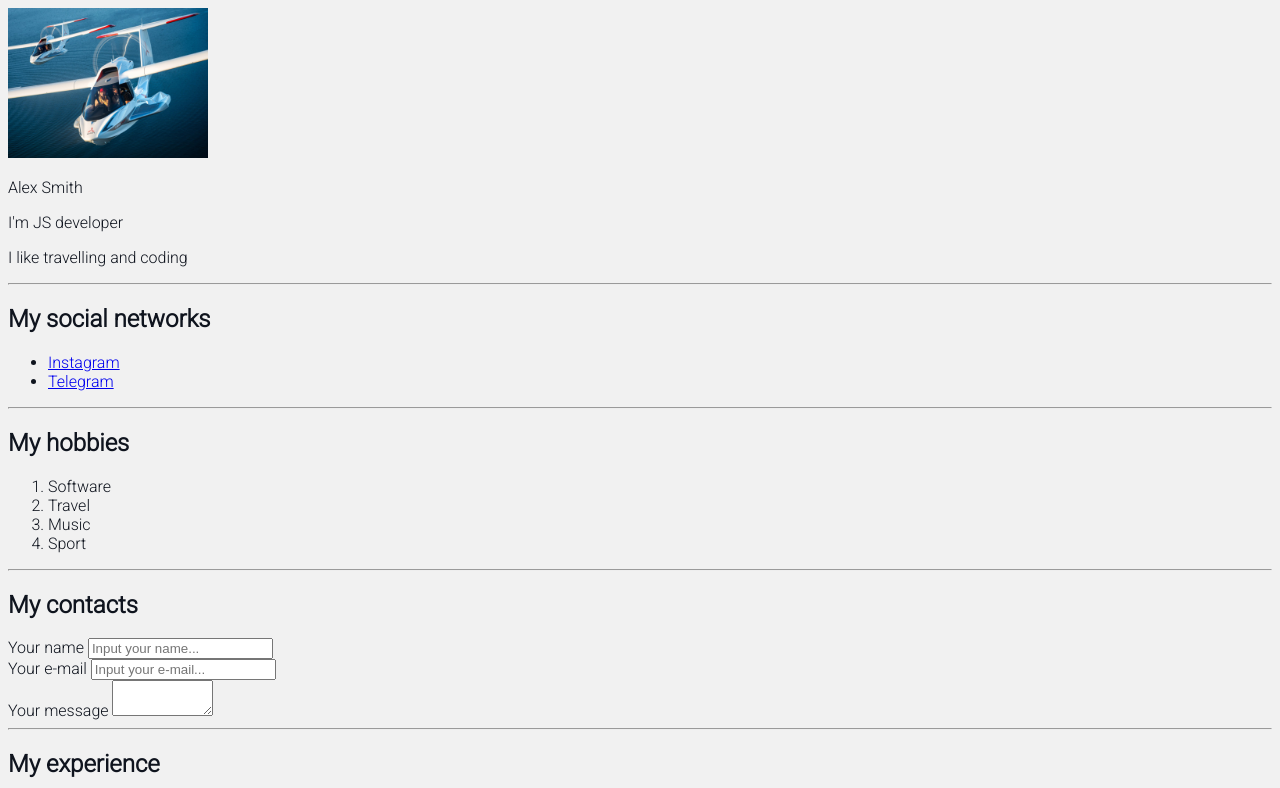
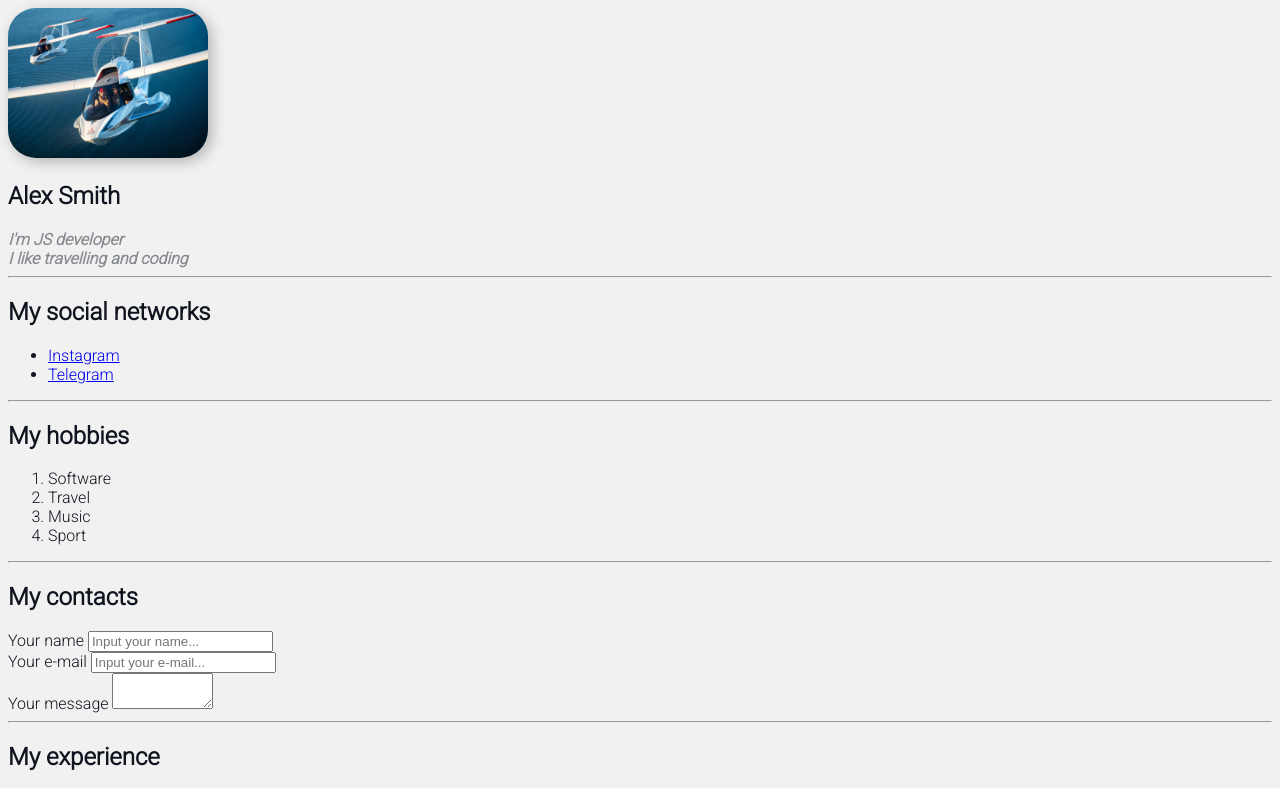
Before and after one commit to alexdoublesmile/edu-frontend, a plain HTML site: page index.html in a window 1280 px wide. Shown: the top 788 px of the page. Drawn offline with Linux system fonts and the light colour scheme.

Commit message:
add container

```diff
--- a/index.html
+++ b/index.html
@@ -6,19 +6,24 @@
         <link rel="stylesheet" href="styles.css">
     </head>
     <body>
-        <img src="logo.jpg" width="200">
+        <div class="container">
+            <div class="info">
+                <img class="logo" src="logo.jpg" alt="logo img">
 
-        <p>Alex Smith</p>
+                <h2>Alex Smith</h2>
                 <p>I'm JS developer</p>
                 <p>I like travelling and coding</p>
                 <hr>
+            </div>
 
+            <div class="social">
                 <h2>My social networks</h2>
                 <ul>
                     <li><a href="#" target="_blank">Instagram</a></li>
                     <li><a href="#" target="_blank">Telegram</a></li>
                     <p ></p>
                 </ul>
+            </div>
             <hr>
 
             <h2>My hobbies</h1>
@@ -66,5 +71,6 @@
             <h3>My courses</h2>
             <a href="google.com" target="_blank">Find by google</a>
             <hr>
+        </div>
     </body>
 </html>
--- a/styles.css
+++ b/styles.css
@@ -8,3 +8,20 @@ body {
     font-weight: normal;
     font-family: 'Roboto', sans-serif;
 }
+
+.logo {
+    width: 200px;
+    border-radius: 28px;
+    box-shadow: 4px 4px 14px rgba(0, 0, 0, 0.25);
+}
+
+.info p {
+    color: #86898f;
+    margin: 0;
+    font-style: italic;
+    font-weight: bold;
+    text-decoration: none;
+    /* text-transform: lowercase; */
+    /* letter-spacing: 5px; */
+    /* word-spacing: 42px; */
+}
```
Lines whose indentation alone changed are shown as unchanged.
